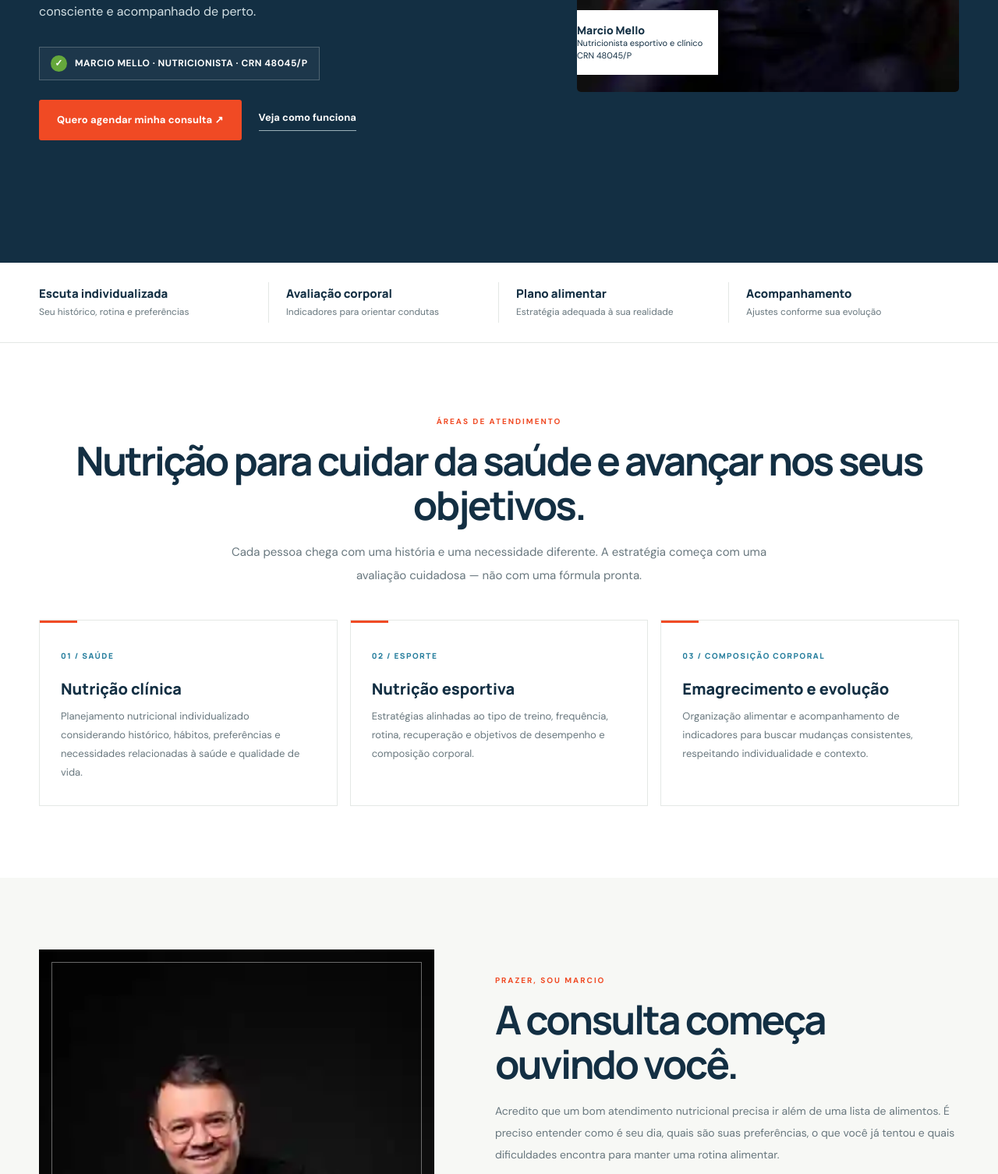
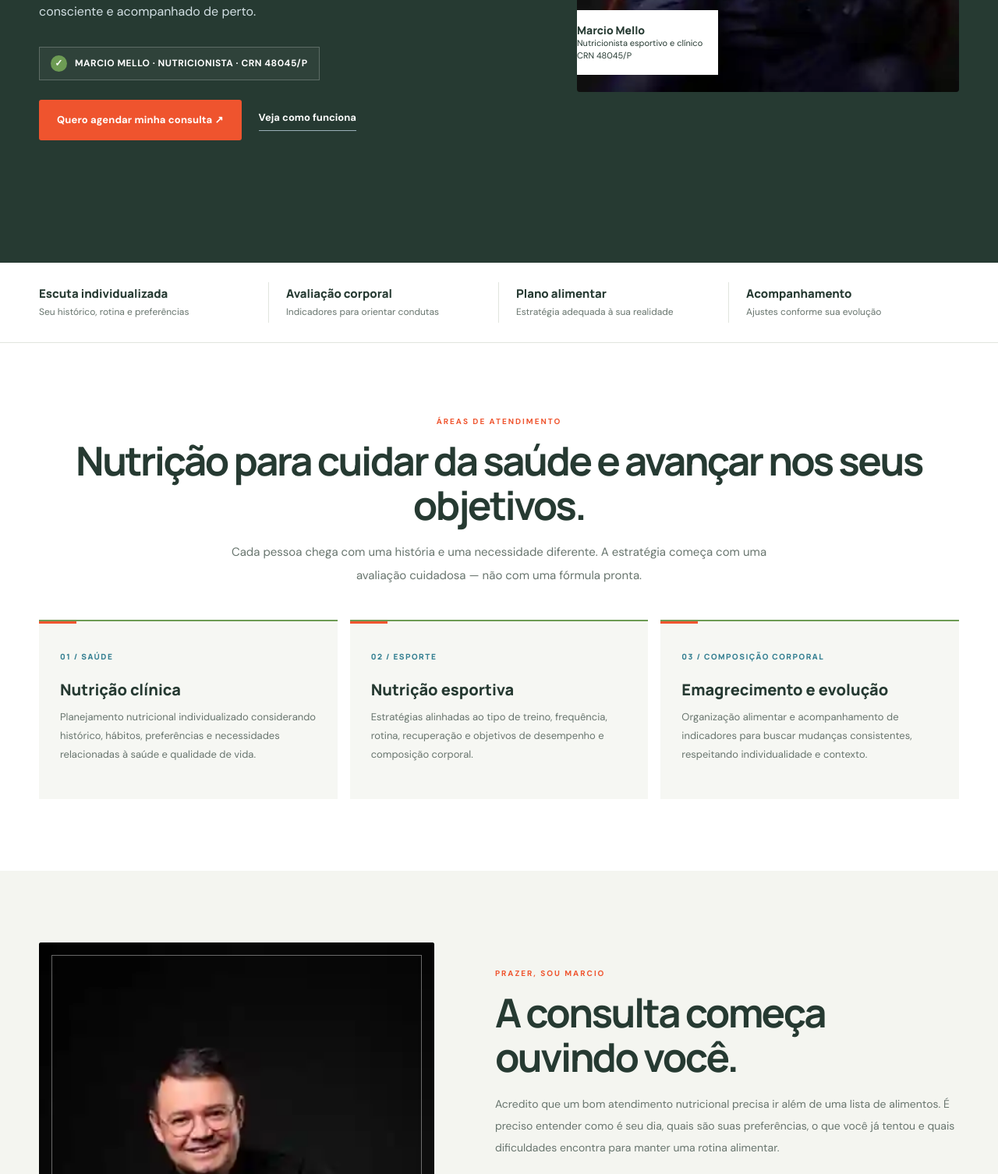
Before and after one commit to marciomellonutricao-source/Site-Marcio-Mello, a plain HTML site: page index.html in a window 1280 px wide. Shown: the part 729-2235 px from the top of the page at 78% size. Drawn offline with Linux system fonts and the light colour scheme.

Commit message:
Refinar direção visual: verde profundo sólido e layout mais editorial

```diff
--- a/index.html
+++ b/index.html
@@ -8,21 +8,21 @@
 <link rel="preconnect" href="https://fonts.googleapis.com"><link rel="preconnect" href="https://fonts.gstatic.com" crossorigin>
 <link href="https://fonts.googleapis.com/css2?family=DM+Sans:wght@400;500;600;700&family=Manrope:wght@400;500;600;700;800&display=swap" rel="stylesheet">
 <style>
-:root{--navy:#132f43;--blue:#287f9e;--orange:#f04a24;--green:#65a83c;--ink:#24343d;--muted:#68777e;--paper:#f7f8f5;--line:#e4e8e5}
+:root{--navy:#263a32;--blue:#347f91;--orange:#ef542e;--green:#6d9b54;--ink:#26342e;--muted:#68756e;--paper:#f4f5f0;--line:#e1e5de}
 *{box-sizing:border-box}html{scroll-behavior:smooth}body{margin:0;color:var(--ink);font:16px/1.7 'DM Sans',sans-serif}a{color:inherit;text-decoration:none}.wrap{width:min(1180px,calc(100% - 48px));margin:auto}
 .top{height:5px;background:linear-gradient(90deg,var(--orange) 0 42%,var(--blue) 42% 76%,var(--green) 76%)}
 header{position:sticky;top:0;z-index:20;background:#fffF;backdrop-filter:blur(14px);border-bottom:1px solid #e8ece9}.nav{height:82px;display:flex;align-items:center;justify-content:space-between}.brand img{width:190px;height:66px;object-fit:contain;object-position:left center}.navlinks{display:flex;align-items:center;gap:28px;font-size:13px;font-weight:700;color:#52636b}.btn{display:inline-flex;align-items:center;justify-content:center;background:var(--orange);color:white;padding:15px 23px;border-radius:3px;font-size:13px;font-weight:800;letter-spacing:.01em;transition:.2s}.btn:hover{background:#d83b19;transform:translateY(-2px)}.nav .btn{padding:12px 17px}
-.hero{background:var(--navy);color:#fff;position:relative;overflow:hidden}.hero:after{content:"";position:absolute;width:620px;height:620px;border:1px solid #ffffff14;border-radius:50%;right:-160px;top:-190px;box-shadow:0 0 0 65px #ffffff08,0 0 0 130px #ffffff05}.hero-grid{min-height:650px;display:grid;grid-template-columns:1.02fr .98fr;gap:45px;align-items:center;position:relative;z-index:1;padding:65px 0}.eyebrow{font-size:11px;letter-spacing:.2em;text-transform:uppercase;font-weight:800;color:#a7c6a0}.hero h1{font:700 clamp(43px,5.4vw,68px)/1.07 Manrope;letter-spacing:-.055em;margin:19px 0 22px;max-width:690px}.hero h1 em{font-family:Georgia,serif;color:#ff8a60;font-weight:400}.hero-copy{font-size:16px;line-height:1.9;color:#d3e0e4;max-width:560px}.credential{display:inline-flex;align-items:center;gap:10px;margin:13px 0 25px;padding:10px 14px;border:1px solid #ffffff38;background:#ffffff0b;font-size:12px;font-weight:800;letter-spacing:.04em}.credential:before{content:"✓";display:grid;place-items:center;width:21px;height:21px;background:var(--green);border-radius:50%;font-size:12px}.actions{display:flex;align-items:center;gap:22px;flex-wrap:wrap}.textlink{font-size:13px;font-weight:800;color:#fff;border-bottom:1px solid #9bb0b9;padding-bottom:5px}
-.hero-photo{height:540px;max-width:490px;width:100%;justify-self:end;position:relative;overflow:hidden;background:#263d4a;border-radius:220px 220px 5px 5px}.hero-photo img{width:100%;height:100%;object-fit:cover;object-position:center 24%;display:block}.photo-note{position:absolute;bottom:22px;left:-20px;background:#fff;color:var(--navy);padding:16px 20px;box-shadow:0 12px 36px #0003;font-size:11px;line-height:1.45}.photo-note b{display:block;font:800 14px Manrope}
+.hero{background:#263a32;color:#fff;position:relative;overflow:hidden}.hero:after{content:"";position:absolute;width:520px;height:520px;border:1px solid #ffffff12;border-radius:50%;right:-250px;top:-210px;box-shadow:0 0 0 55px #ffffff05}.hero-grid{min-height:650px;display:grid;grid-template-columns:1.02fr .98fr;gap:45px;align-items:center;position:relative;z-index:1;padding:65px 0}.eyebrow{font-size:11px;letter-spacing:.2em;text-transform:uppercase;font-weight:800;color:#a7c6a0}.hero h1{font:700 clamp(43px,5.4vw,68px)/1.07 Manrope;letter-spacing:-.055em;margin:19px 0 22px;max-width:690px}.hero h1 em{font-family:Georgia,serif;color:#ff8a60;font-weight:400}.hero-copy{font-size:16px;line-height:1.9;color:#d3e0e4;max-width:560px}.credential{display:inline-flex;align-items:center;gap:10px;margin:13px 0 25px;padding:10px 14px;border:1px solid #ffffff38;background:#ffffff0b;font-size:12px;font-weight:800;letter-spacing:.04em}.credential:before{content:"✓";display:grid;place-items:center;width:21px;height:21px;background:var(--green);border-radius:50%;font-size:12px}.actions{display:flex;align-items:center;gap:22px;flex-wrap:wrap}.textlink{font-size:13px;font-weight:800;color:#fff;border-bottom:1px solid #9bb0b9;padding-bottom:5px}
+.hero-photo{height:540px;max-width:490px;width:100%;justify-self:end;position:relative;overflow:hidden;background:#1d2b25;border-radius:4px}.hero-photo img{width:100%;height:100%;object-fit:cover;object-position:center 24%;display:block}.photo-note{position:absolute;bottom:22px;left:-20px;background:#fff;color:var(--navy);padding:16px 20px;box-shadow:0 12px 36px #0003;font-size:11px;line-height:1.45}.photo-note b{display:block;font:800 14px Manrope}
 .proof{background:#fff;border-bottom:1px solid var(--line)}.proof-row{display:grid;grid-template-columns:repeat(4,1fr);padding:25px 0}.proof-item{padding:4px 22px;border-right:1px solid var(--line);font-size:12px;color:var(--muted)}.proof-item:first-child{padding-left:0}.proof-item:last-child{border:0}.proof-item b{display:block;font:800 15px Manrope;color:var(--navy);margin-bottom:3px}
 section{padding:92px 0}.eyebrow-dark{font-size:10px;letter-spacing:.2em;text-transform:uppercase;font-weight:800;color:var(--orange)}.heading{font:700 clamp(34px,4.3vw,51px)/1.12 Manrope;letter-spacing:-.05em;color:var(--navy);margin:13px 0 18px}.lead{font-size:15px;color:var(--muted);line-height:1.95;max-width:690px}.center{text-align:center}.center .lead{margin:0 auto}
-.services{display:grid;grid-template-columns:repeat(3,1fr);gap:16px;margin-top:42px}.service{border:1px solid var(--line);padding:30px 27px;min-height:230px;background:#fff;position:relative}.service:before{content:"";position:absolute;top:0;left:0;width:48px;height:3px;background:var(--orange)}.service small{font:800 10px Manrope;letter-spacing:.15em;color:var(--blue)}.service h3{font:800 20px Manrope;color:var(--navy);margin:17px 0 10px}.service p{font-size:13px;line-height:1.85;color:var(--muted);margin:0}
-.about{background:var(--paper)}.about-grid{display:grid;grid-template-columns:.92fr 1.08fr;gap:78px;align-items:center}.about-photo{height:570px;position:relative;background:#111;overflow:hidden}.about-photo img{width:100%;height:100%;object-fit:cover;object-position:center 22%;display:block}.about-photo:after{content:"";position:absolute;inset:16px;border:1px solid #ffffff66;pointer-events:none}.about-copy p{font-size:14px;color:var(--muted);line-height:2}.signature{margin-top:24px;padding-top:18px;border-top:1px solid #dce3dc}.signature b{display:block;color:var(--navy);font:800 18px Manrope}.signature span{font-size:12px;color:var(--blue);font-weight:700}
-.consult-grid{display:grid;grid-template-columns:1.1fr .9fr;gap:65px;align-items:start}.items{margin-top:30px;border-top:1px solid var(--line)}.item{display:flex;gap:15px;padding:18px 0;border-bottom:1px solid var(--line)}.num{flex:0 0 30px;height:30px;border-radius:50%;background:#eef4ed;color:var(--green);display:grid;place-items:center;font:800 11px Manrope}.item b{display:block;font:800 14px Manrope;color:var(--navy);margin-bottom:3px}.item span{display:block;font-size:12px;line-height:1.75;color:var(--muted)}.aside{background:var(--navy);padding:35px;color:#fff;position:sticky;top:110px}.aside h3{font:700 25px/1.2 Manrope;margin:0 0 14px}.aside p{font-size:13px;color:#d2e0e4;line-height:1.9}.aside ul{padding-left:18px;color:#d2e0e4;font-size:12px;line-height:2}.aside .btn{margin-top:14px}
+.services{display:grid;grid-template-columns:repeat(3,1fr);gap:16px;margin-top:42px}.service{border:0;border-top:2px solid var(--green);padding:30px 27px;min-height:230px;background:#f6f7f3;position:relative;transition:transform .25s,background .25s}.service:hover{transform:translateY(-5px);background:#eef1e9}.service:before{content:"";position:absolute;top:0;left:0;width:48px;height:3px;background:var(--orange)}.service small{font:800 10px Manrope;letter-spacing:.15em;color:var(--blue)}.service h3{font:800 20px Manrope;color:var(--navy);margin:17px 0 10px}.service p{font-size:13px;line-height:1.85;color:var(--muted);margin:0}
+.about{background:var(--paper)}.about-grid{display:grid;grid-template-columns:.92fr 1.08fr;gap:78px;align-items:center}.about-photo{height:570px;position:relative;background:#263a32;overflow:hidden;border-radius:3px}.about-photo img{width:100%;height:100%;object-fit:cover;object-position:center 22%;display:block}.about-photo:after{content:"";position:absolute;inset:16px;border:1px solid #ffffff66;pointer-events:none}.about-copy p{font-size:14px;color:var(--muted);line-height:2}.signature{margin-top:24px;padding-top:18px;border-top:1px solid #dce3dc}.signature b{display:block;color:var(--navy);font:800 18px Manrope}.signature span{font-size:12px;color:var(--blue);font-weight:700}
+.consult-grid{display:grid;grid-template-columns:1.1fr .9fr;gap:65px;align-items:start}.items{margin-top:30px;border-top:1px solid var(--line)}.item{display:flex;gap:15px;padding:18px 0;border-bottom:1px solid var(--line)}.num{flex:0 0 30px;height:30px;border-radius:50%;background:#eef4ed;color:var(--green);display:grid;place-items:center;font:800 11px Manrope}.item b{display:block;font:800 14px Manrope;color:var(--navy);margin-bottom:3px}.item span{display:block;font-size:12px;line-height:1.75;color:var(--muted)}.aside{background:#263a32;padding:35px;color:#fff;position:sticky;top:110px}.aside h3{font:700 25px/1.2 Manrope;margin:0 0 14px}.aside p{font-size:13px;color:#d2e0e4;line-height:1.9}.aside ul{padding-left:18px;color:#d2e0e4;font-size:12px;line-height:2}.aside .btn{margin-top:14px}
 .process{background:#f3f6f3}.steps{display:grid;grid-template-columns:repeat(4,1fr);margin-top:40px}.step{padding:0 23px;border-left:1px solid #d9e1db}.step:first-child{border:0;padding-left:0}.step small{font:800 11px Manrope;color:var(--orange);letter-spacing:.14em}.step h3{font:800 17px Manrope;color:var(--navy);margin:13px 0 8px}.step p{font-size:12px;color:var(--muted);line-height:1.85;margin:0}
 .faq-grid{display:grid;grid-template-columns:.8fr 1.2fr;gap:70px}.faq-item{padding:19px 0;border-bottom:1px solid var(--line)}.faq-item h3{font:800 15px Manrope;color:var(--navy);margin:0 0 7px}.faq-item p{font-size:13px;color:var(--muted);line-height:1.85;margin:0}
-.final-cta{background:var(--orange);color:#fff;padding:68px 0}.final-inner{display:flex;justify-content:space-between;align-items:center;gap:35px}.final-cta .eyebrow{color:#ffe0d6}.final-cta h2{font:700 clamp(32px,4vw,47px)/1.12 Manrope;letter-spacing:-.04em;max-width:700px;margin:10px 0}.final-cta p{font-size:14px;color:#fff0eb;margin:0}.final-cta .btn{background:var(--navy);white-space:nowrap}.final-cta .btn:hover{background:#0b2333}
-footer{background:#0d2535;color:#d0dce1;padding:27px 0}.foot{display:flex;align-items:center;justify-content:space-between;gap:20px;flex-wrap:wrap;font-size:11px}.foot img{width:145px;height:55px;object-fit:contain;background:#fff;border-radius:2px}.foot strong{color:#fff}.foot .crn{font-weight:800;color:#fff}
+.final-cta{background:#263a32;color:#fff;padding:68px 0}.final-inner{display:flex;justify-content:space-between;align-items:center;gap:35px}.final-cta .eyebrow{color:#c3d1bb}.final-cta h2{font:700 clamp(32px,4vw,47px)/1.12 Manrope;letter-spacing:-.04em;max-width:700px;margin:10px 0}.final-cta p{font-size:14px;color:#fff0eb;margin:0}.final-cta .btn{background:var(--orange);white-space:nowrap}.final-cta .btn:hover{background:#0b2333}
+footer{background:#1b2b24;color:#d0d9d0;padding:27px 0}.foot{display:flex;align-items:center;justify-content:space-between;gap:20px;flex-wrap:wrap;font-size:11px}.foot img{width:145px;height:55px;object-fit:contain;background:#fff;border-radius:2px}.foot strong{color:#fff}.foot .crn{font-weight:800;color:#fff}
 @media(max-width:850px){.wrap{width:calc(100% - 38px)}.navlinks a:not(.btn){display:none}.hero-grid{grid-template-columns:1fr;gap:32px;padding:58px 0}.hero-photo{height:480px;max-width:540px;justify-self:center}.proof-row{grid-template-columns:1fr 1fr;row-gap:16px}.proof-item:nth-child(2){border:0}.about-grid,.consult-grid,.faq-grid{grid-template-columns:1fr;gap:38px}.about-photo{height:500px;max-width:520px}.services{grid-template-columns:1fr}.steps{grid-template-columns:1fr 1fr;gap:28px}.step:nth-child(3){border:0;padding-left:0}.aside{position:static}.final-inner{align-items:flex-start;flex-direction:column}}
 @media(max-width:520px){.brand img{width:155px}.nav{height:70px}.nav .btn{font-size:10px;padding:11px}.hero h1{font-size:43px}.hero-photo{height:410px}.photo-note{left:10px;bottom:12px}.proof-item{padding:3px 10px}.proof-item:first-child{padding-left:0}section{padding:67px 0}.about-photo{height:430px}.steps{grid-template-columns:1fr}.step,.step:first-child,.step:nth-child(3){padding:17px 0 0;border:0;border-top:1px solid #d9e1db}.final-cta{padding:55px 0}}
 </style>
```
